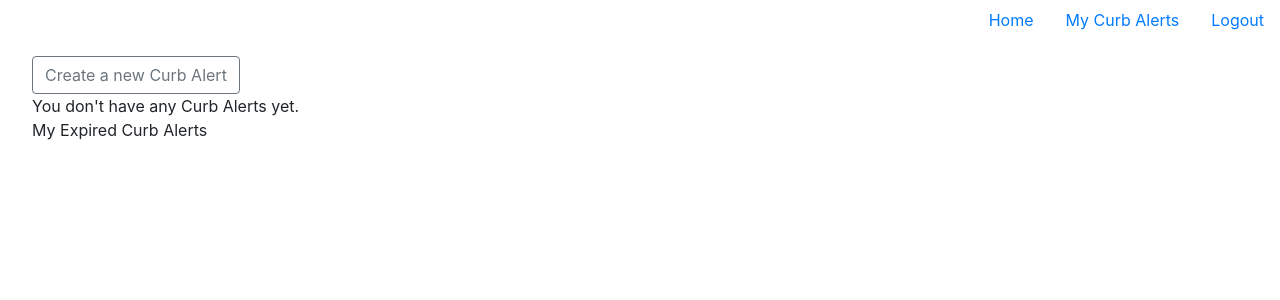
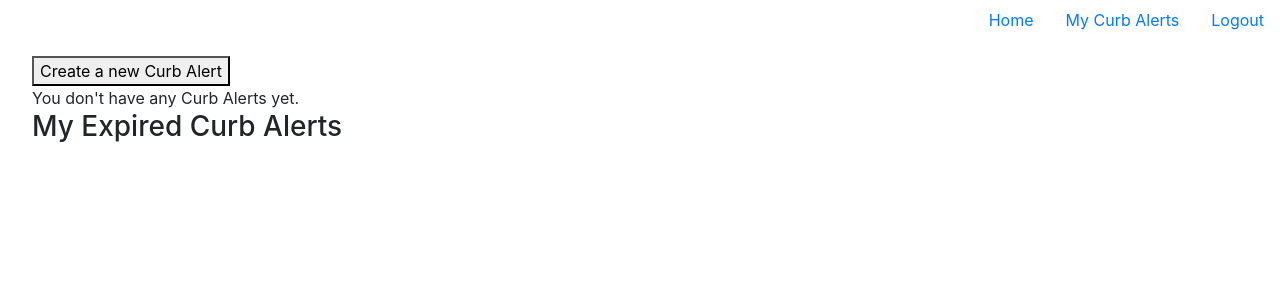
Before and after one commit to molliegoforth818/curbAlert-backend-capstone, a Django app: page /mycurbalerts/ in a window 1280 px wide. Shown: the top 300 px of the page. Run offline with Django 3.2, Linux system fonts and the light colour scheme; the visitor is signed in with stand-in values (Sample User, id 1); data that the repository does not hold is empty; some libraries are stand-ins or nearby versions.

Commit message:
mvp branch

```diff
--- a/curbalertproject/curbalertapp/static/scripts/map.js
+++ b/curbalertproject/curbalertapp/static/scripts/map.js
@@ -3,7 +3,7 @@ var available_donations = JSON.parse(document.getElementById('available_donation
 function map_init(map,options){
     available_donations.forEach(donation => {
         marker= L.marker([donation.latitude, donation.longitude]).addTo(map);
-        marker.bindPopup(`Description: ${donation.description}</br><a href=/donation/detail/>${donation.id}> Go to Donation</a>`);
+        marker.bindPopup(`Description: ${donation.description}</br><a href=/donation/detail/${donation.id}> Go to Donation</a>`);
 
     });
    }
--- a/curbalertproject/curbalertapp/templates/donation/my_curb_alerts.html
+++ b/curbalertproject/curbalertapp/templates/donation/my_curb_alerts.html
@@ -3,7 +3,7 @@
 {% block content %}
     <form action="{% url 'curbalertapp:donation_form'%}" method="GET">
 {% csrf_token %}
-<button type="submit" class="btn btn-outline-secondary">Create a new Curb Alert</button>
+<button type="submit">Create a new Curb Alert</button>
 </form>
     {% if not active_curb_alerts %}
     <div>
@@ -20,13 +20,12 @@
                     <form action="{% url 'curbalertapp:donation' donation.id %}" method="POST">
                         {% csrf_token %}
                         <input type="hidden" name="actual_method" value="DELETE">
-                        <button type="submit" class="btn btn-outline-secondary">Delete</button>
-
+                        <button>Delete</button>
                     </form>
                     <form action="{% url 'curbalertapp:donation_edit_form' donation.id %}" method="GET">
                         {% csrf_token %}
-                    <button type="button" class="btn btn-outline-secondary">Edit</button>
-                   </form>
+                        <button>Edit</button>
+                    </form>
                 </ul>
             {% else %}
             <h3>Curb Alerts that have been picked up</h3>
@@ -37,18 +36,18 @@
                 <form action="{% url 'curbalertapp:donation' donation.id %}" method="POST">
                     {% csrf_token %}
                     <input type="hidden" name="actual_method" value="DELETE">
-                <button type="button" class="btn btn-outline-secondary">Delete</button>
+                    <button>Delete</button>
                 </form>
                 <form action="{% url 'curbalertapp:donation_edit_form' donation.id %}" method="GET">
                     {% csrf_token %}
-                    <button type="button" class="btn btn-outline-secondary">Edit</button>
+                    <button>Edit</button>
                 </form>
             </ul>
             {% endif %}
         {% endfor %}
 
 
-    </h3>My Expired Curb Alerts</h3>
+    <h3>My Expired Curb Alerts</h3>
     <ul>
         {% for donation in expired_curb_alerts%}
             <li>
@@ -58,12 +57,12 @@
             <form action="{% url 'curbalertapp:donation' donation.id %}" method="POST">
                 {% csrf_token %}
                 <input type="hidden" name="actual_method" value="DELETE">
-                <button type="button" class="btn btn-outline-secondary">Delete</button>
+                <button>Delete</button>
             </form>
             <form action="{% url 'curbalertapp:donation_edit_form' donation.id %}" method="GET">
                 {% csrf_token %}
-                <button type="button" class="btn btn-outline-secondary">Edit</button>
-    </form>
+                <button>Edit</button>
+            </form>
         {% endfor %}
     </ul>
 {% endblock %}
```
Also changed, not shown: curbalertproject/curbalertapp/templates/donation/donation_detail.html (+3 -5 lines).
